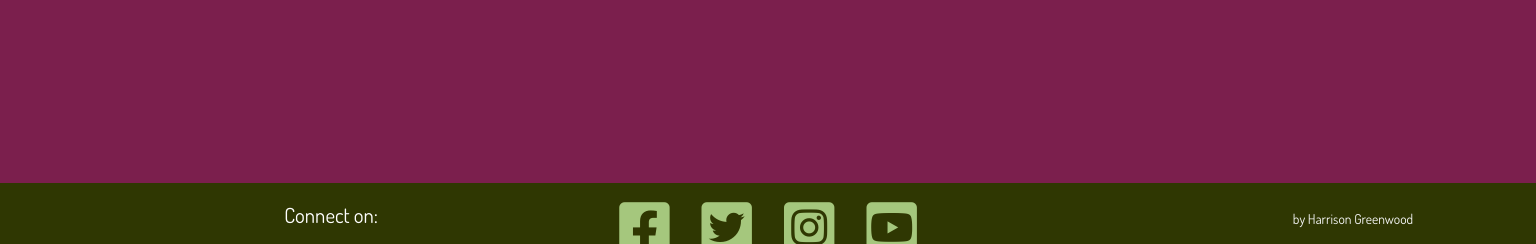
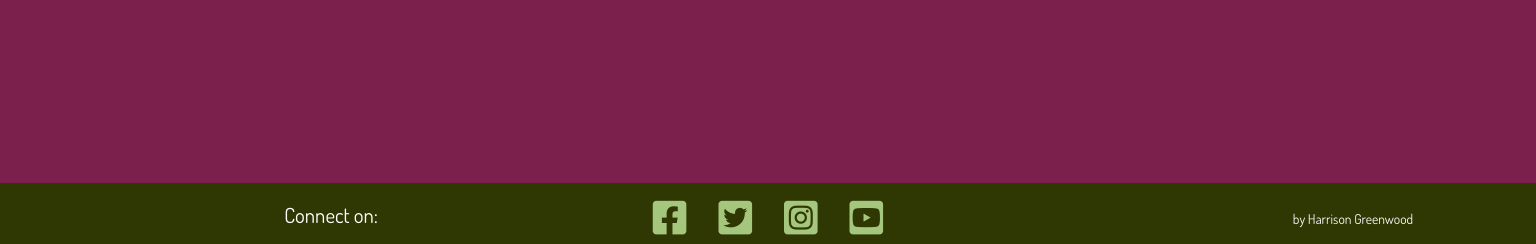
Before and after one commit to Harrisong5/Final-Project, a Django app: page / in a window 1536 px wide. Shown: the part 634-878 px from the top of the page. Run offline with Django 5.2, Linux system fonts and the light colour scheme; data that the repository does not hold is empty.

Commit message:
responsiveness testing

```diff
--- a/static/css/style.css
+++ b/static/css/style.css
@@ -450,8 +450,8 @@ footer > .row {
     justify-content: center;
     align-content: center;
     color: #A5C77D;
-    margin-top: 1rem;
-    margin-bottom: 1rem;
+    margin-top: 0.5rem;
+    margin-bottom: 0.5rem;
     padding: 0;
     font-size: 60%;
 }
@@ -548,6 +548,7 @@ footer > .row {
 }
 .footer-socials {
     font-size: 80%;
+    margin-top: 1rem;
 }
 
 /* dashboard */
@@ -586,7 +587,8 @@ footer > .row {
     font-size: 85%;
 }
 .footer-socials {
-    font-size: 120%;
+    font-size: 60%;
+    margin-top: 0.4rem;
 }
 }
 
@@ -594,4 +596,8 @@ footer > .row {
     .nav-link-text {
     font-size: 1.8rem;
 }
+.footer-socials {
+    font-size: 80%;
+    margin-top: 1rem;
 }
+}
```
